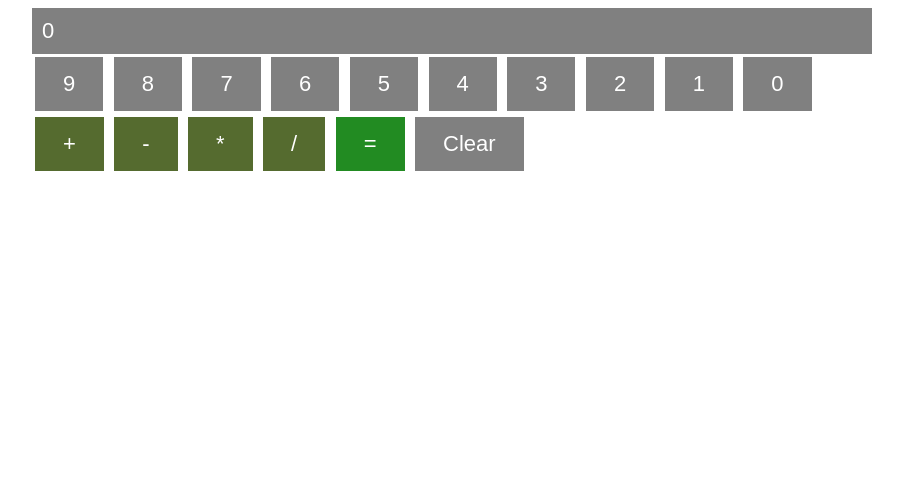
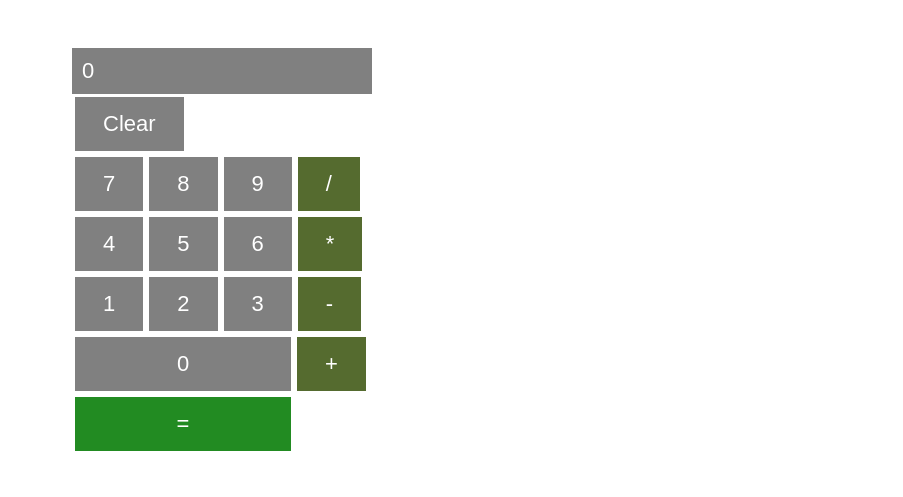
Before and after one commit to Taaaaab/calculator-project, a plain HTML site: page index.html in a window 1280 px wide. Shown: the whole page, without its empty margins (188-1091 px from the left). Drawn offline with Linux system fonts and the light colour scheme.

Commit message:
Stylesheet changes and moved buttons to match iOS calculator

```diff
--- a/index.html
+++ b/index.html
@@ -9,23 +9,26 @@
 </head>
 <body>
     <script src="script.js" defer></script>
-    <div id="container"></div>
+    <div class="container">
         <div id="display">0</div>
-        <btn id="btn9">9</btn>
-        <btn id="btn8">8</btn>
-        <btn id="btn7">7</btn>
-        <btn id="btn6">6</btn>
-        <btn id="btn5">5</btn>
-        <btn id="btn4">4</btn>
-        <btn id="btn3">3</btn>
-        <btn id="btn2">2</btn>
-        <btn id="btn1">1</btn>
-        <btn id="btn0">0</btn>
-        <btn id="btnAdd">+</btn>
-        <btn id="btnSub">-</btn>
-        <btn id="btnMulti">*</btn>
-        <btn id="btnDiv">/</btn>
-        <btn id="btnE">=</btn>
         <btn id="btnC">Clear</btn>
+        <div class="buttons">
+            <btn id="btn7">7</btn>
+            <btn id="btn8">8</btn>
+            <btn id="btn9">9</btn>
+            <btn id="btnDiv">/</btn>
+            <btn id="btn4">4</btn>
+            <btn id="btn5">5</btn>
+            <btn id="btn6">6</btn>
+            <btn id="btnMulti">*</btn>
+            <btn id="btn1">1</btn>
+            <btn id="btn2">2</btn>
+            <btn id="btn3">3</btn>
+            <btn id="btnSub">-</btn>
+            <btn id="btn0">0</btn>
+            <btn id="btnAdd">+</btn>
+            <btn id="btnE">=</btn>
+        </div>
+    </div>
 </body>
 </html>
--- a/style.css
+++ b/style.css
@@ -3,6 +3,21 @@ body {
     font-family: Arial, Helvetica, sans-serif;
     margin-left: 220px;
     margin-right: 220px;
+}
+
+.container {
+    padding: 40px;
+    min-width: 300px;
+}
+
+.buttons {
+    display: flex;
+    flex-wrap: wrap;
+    width: 300px;
+}
+
+#btn0 {
+    min-width: 160px;
 }
 
 #display {
@@ -43,4 +58,5 @@ btn {
 
 #btnE {
     background-color: forestgreen;
+    width: 160px;
 }
```
